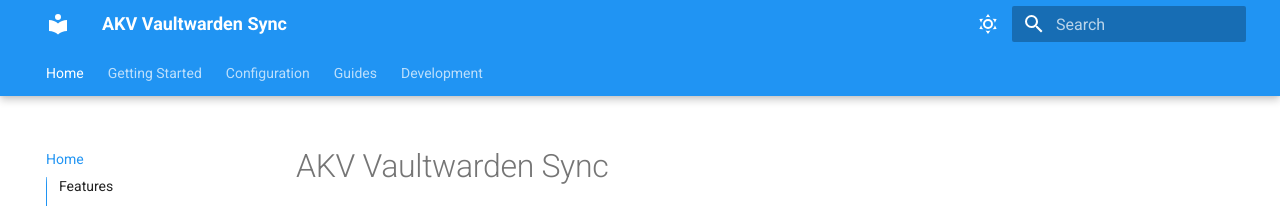
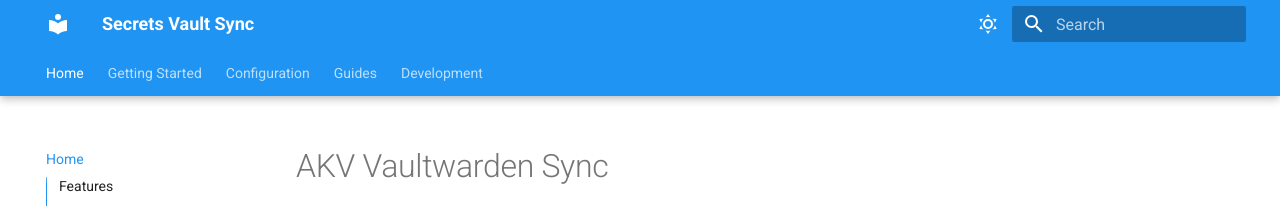
Before and after one commit to pacorreia/vaults-syncer, an MkDocs documentation site: the page built from docs/index.md, in a window 1280 px wide. Shown: the top 206 px of the page. Built offline with MkDocs 1.6.1 and Material for MkDocs 9.7.7, drawn with Linux system fonts in a browser that asks for light colours.

Commit message:
Update page title

```diff
--- a/mkdocs.yml
+++ b/mkdocs.yml
@@ -1,4 +1,4 @@
-site_name: AKV Vaultwarden Sync
+site_name: Secrets Vault Sync
 site_description: Multi-vault secret synchronization daemon with OAuth 2.0 support
 site_author: Paulo Correia
 site_url: https://github.com/pacorreia/vaults-syncer
```
